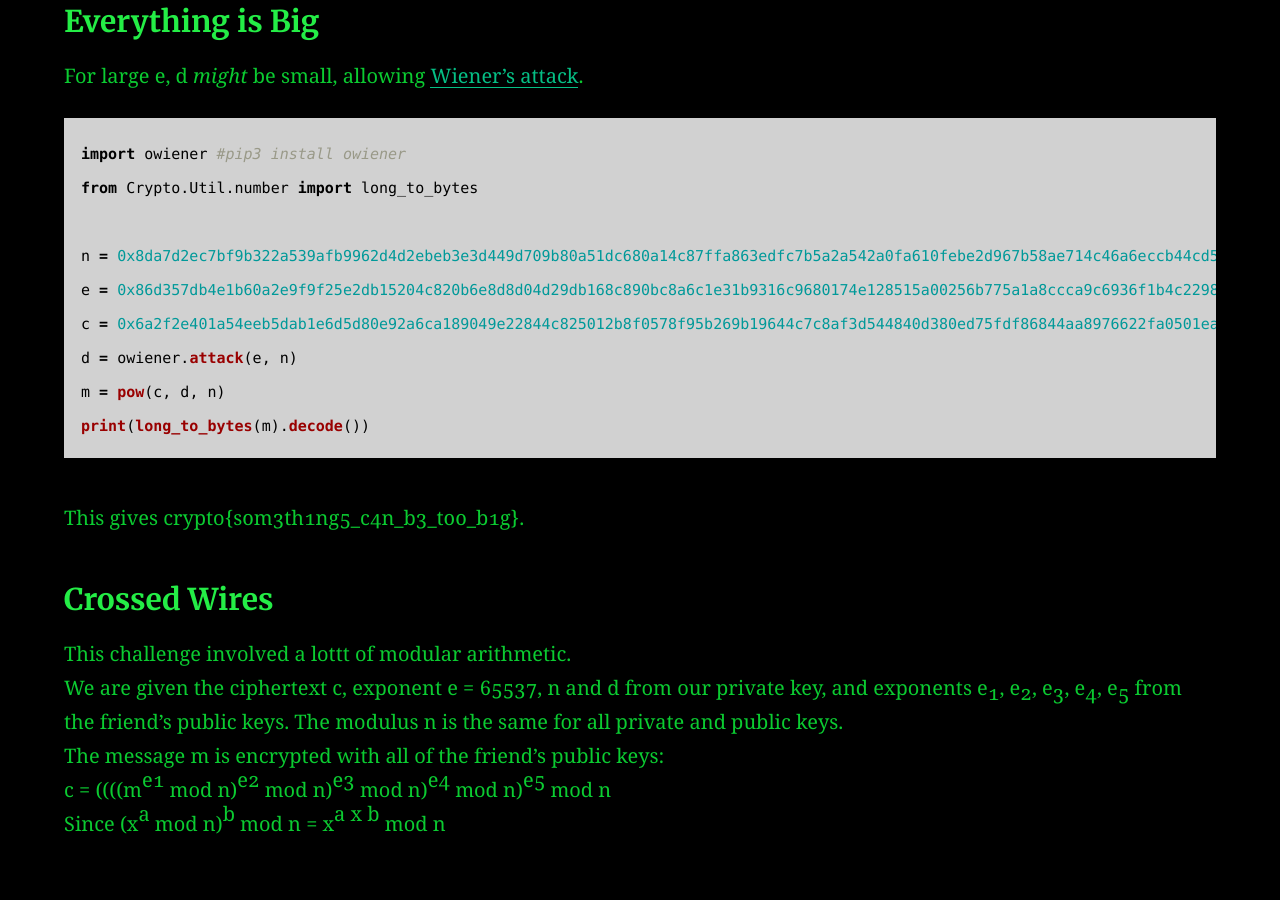
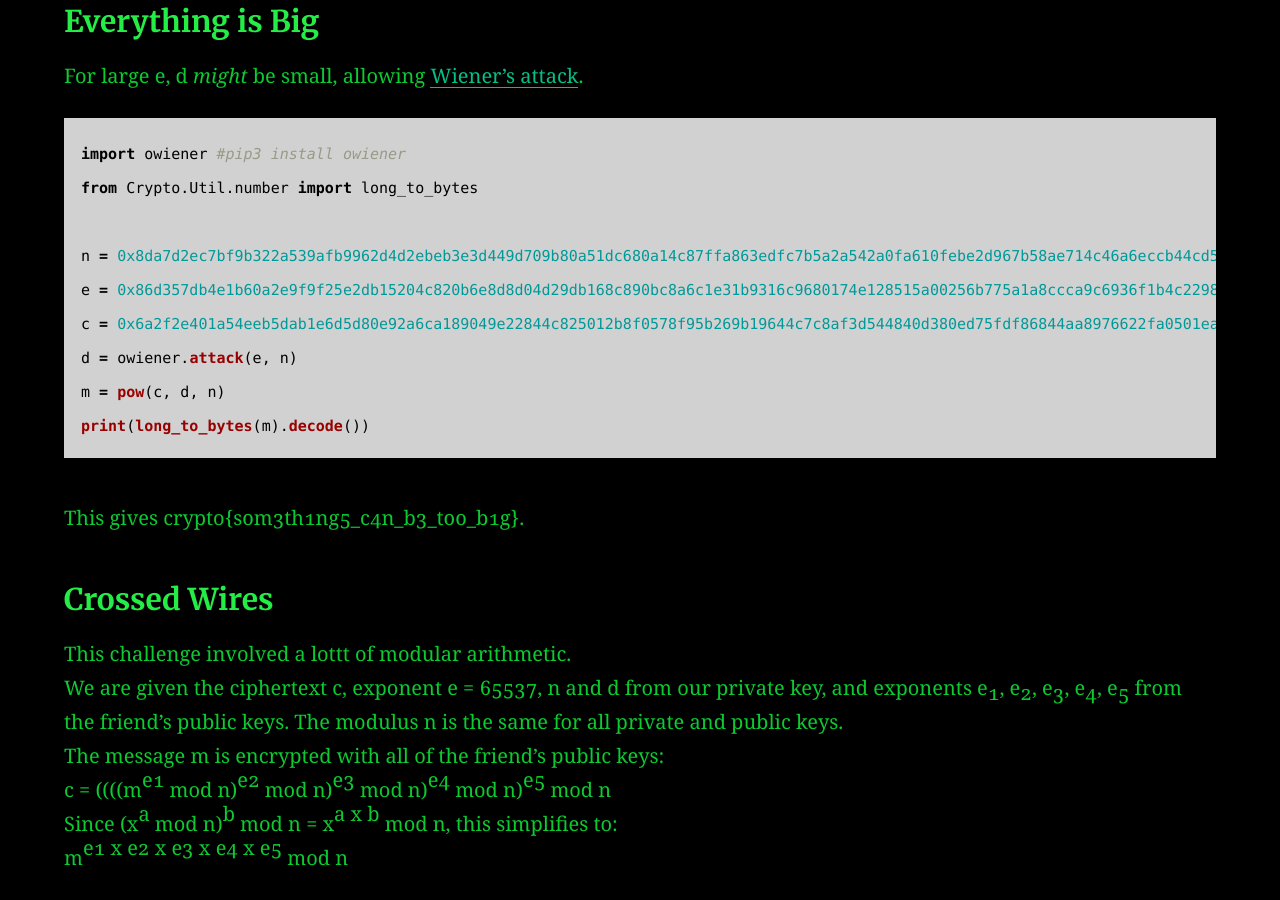
Before and after one commit to AC01010/Connor-McCartney.github.io, a Jekyll site: the page built from _posts/2019-01-12-CryptohackPublicExponent.md, in a window 1280 px wide and 900 px high, scrolled down 1616 px. Built offline with Jekyll 4.4.1, drawn with Linux system fonts in a browser that asks for light colours; before the commit the page ends 2482 px from its top, so only the background shows below that.

Commit message:
Update 2019-01-12-CryptohackPublicExponent.md

```diff
--- a/_posts/2019-01-12-CryptohackPublicExponent.md
+++ b/_posts/2019-01-12-CryptohackPublicExponent.md
@@ -70,4 +70,5 @@ This challenge involved a lottt of modular arithmetic. <br>
 We are given the ciphertext c, exponent e = 65537, n and d from our private key, and exponents e<sub>1</sub>, e<sub>2</sub>, e<sub>3</sub>, e<sub>4</sub>, e<sub>5</sub> from the friend's public keys. The modulus n is the same for all private and public keys. <br>
 The message m is encrypted with all of the friend's public keys: <br>
 c = ((((m<sup>e1</sup> mod n)<sup>e2</sup> mod n)<sup>e3</sup> mod n)<sup>e4</sup> mod n)<sup>e5</sup> mod n <br>
-Since (x<sup>a</sup> mod n)<sup>b</sup> mod n = x<sup>a x b</sup> mod n
+Since (x<sup>a</sup> mod n)<sup>b</sup> mod n = x<sup>a x b</sup> mod n, this simplifies to:  <br>
+m<sup>e1 x e2 x e3 x e4 x e5</sup> mod n
```
